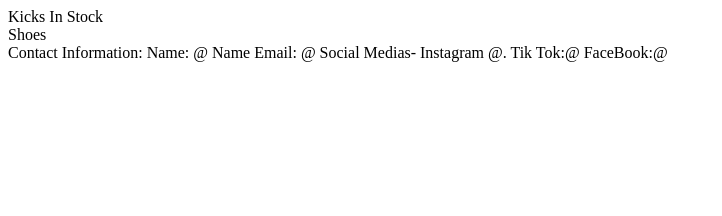
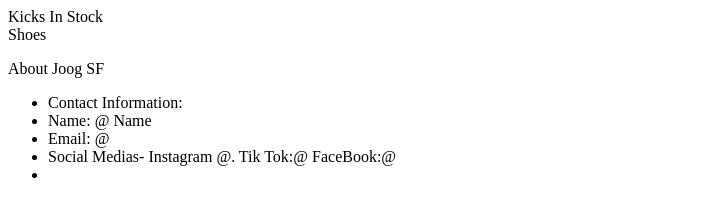
Before and after one commit to ItsRob99/ItsRob99.github.io, a plain HTML site: page index.html in a window 1280 px wide. Shown: the whole page, without its empty margins (0-722 px from the left). Drawn offline with Linux system fonts and the light colour scheme.

Commit message:
Update index.html

```diff
--- a/index.html
+++ b/index.html
@@ -7,14 +7,17 @@
   <header>Kicks In Stock</header>
   <main class="col-1">
     <section>Shoes</section>
+    <p>About Joog SF</p>
     <aside></aside>
   </main>
   <aside class="col-2"></aside>
   <footer>
-    Contact Information:
-    Name: @ Name
-    Email: @
-    Social Medias- Instagram @. Tik Tok:@ FaceBook:@
+     <ul>
+        <li>Contact Information:</li>
+        <li>Name: @ Name</li>
+        <li>Email: @</li>
+        <li>Social Medias- Instagram @. Tik Tok:@ FaceBook:@<li>
+     </ul>
   </footer>
 </body>
 </html>
```
